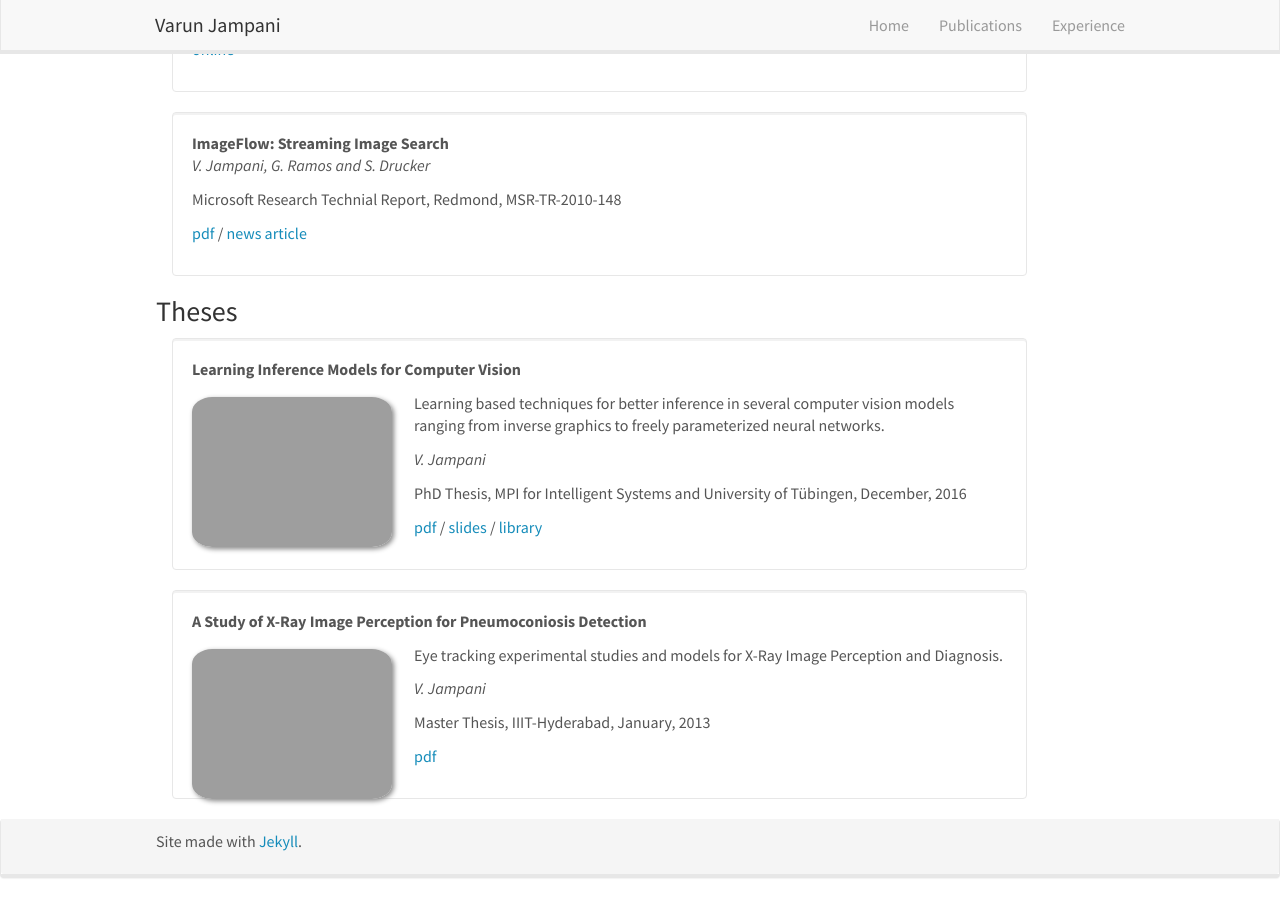
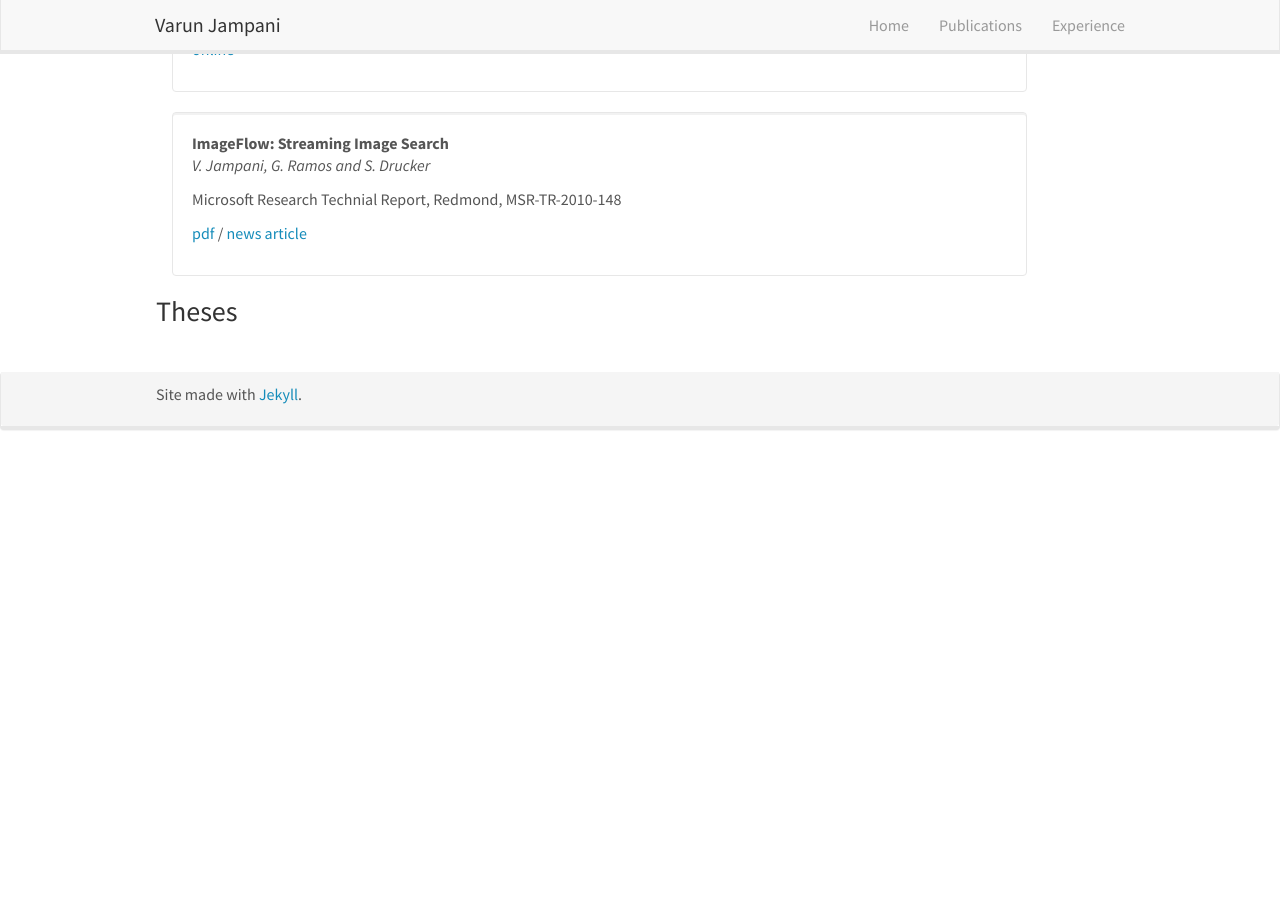
Before and after one commit to chhankyao/chhankyao.github.io, a Jekyll site: the page built from _pages/publications.md, in a window 1280 px wide and 900 px high, scrolled down 13584 px. Built offline with Jekyll 4.4.1, drawn with Linux system fonts in a browser that asks for light colours; nearby versions of some CDN libraries; after the commit the page ends 14036 px from its top, so only the background shows below that.

Commit message:
first commit

````diff
--- a/_data/theseslist.yml
+++ /dev/null
@@ -1,27 +0,0 @@
-- title: Learning Inference Models for Computer Vision
-  image: phd_thesis_teaser.png
-  description:
-    Learning based techniques for better inference in several computer vision models ranging from inverse graphics to freely parameterized neural networks.
-  authors: V. Jampani
-  venue: PhD Thesis, MPI for Intelligent Systems and University of T&uuml;bingen, December, 2016
-  number_link: 3
-  link1:
-    url: https://varunjampani.github.io/papers/jampani16_phd_thesis.pdf
-    display: pdf
-  link2:
-    url: https://varunjampani.github.io/papers/phd_thesis_slides.pdf
-    display: slides
-  link3:
-    url: https://publikationen.uni-tuebingen.de/xmlui/handle/10900/76486
-    display: library
-
-- title: A Study of X-Ray Image Perception for Pneumoconiosis Detection
-  image: ms_thesis_teaser.png
-  description:
-    Eye tracking experimental studies and models for X-Ray Image Perception and Diagnosis.
-  authors: V. Jampani
-  venue: Master Thesis, IIIT-Hyderabad, January, 2013
-  number_link: 1
-  link1:
-    url: http://files.is.tue.mpg.de/vjampani/jampani13_MSTHESIS.pdf
-    display: pdf
--- a/_pages/publications.md
+++ b/_pages/publications.md
@@ -1,7 +1,7 @@
 ---
-title: "Varun Jampani - Publications"
+title: "Chun-Han (Hank) Yao - Publications"
 layout: gridlay
-excerpt: "Varun Jampani -- Publications."
+excerpt: "Chun-Han (Hank) Yao -- Publications."
 sitemap: false
 permalink: /publications/
 ---
--- a/_pages/scops.md
+++ /dev/null
@@ -1,73 +0,0 @@
----
-title: "Varun Jampani - SCOPS"
-layout: gridlay
-excerpt: "Varun Jampani: SCOPS"
-sitemap: false
-permalink: /scops/
----
-
-[comment]: Title
-<h2 align="center"> SCOPS: Self-Supervised Co-Part Segmentation </h2>
-<p>&nbsp;</p>
-
-[comment]: Authors
-<p style="text-align: center;">
-<a href="https://hfslyc.github.io" style="color: #CC0000"> Wei-Chih Hung </a>
-&nbsp;&nbsp;&nbsp;&nbsp;&nbsp;&nbsp;
-<a href="http://varunjampani.github.io" style="color: #CC0000"> Varun Jampani </a>
-&nbsp;&nbsp;&nbsp;&nbsp;&nbsp;&nbsp;
-<a href="https://www.sifeiliu.net/" style="color: #CC0000"> Sifei Liu </a>
-&nbsp;&nbsp;&nbsp;&nbsp;&nbsp;&nbsp;
-<a href="https://research.nvidia.com/person/pavlo-molchanov" style="color: #CC0000"> Pavlo Molchanov </a>
-&nbsp;&nbsp;&nbsp;&nbsp;&nbsp;&nbsp;
-<a href="http://faculty.ucmerced.edu/mhyang/" style="color: #CC0000"> Ming-Hsuan Yang </a>
-&nbsp;&nbsp;&nbsp;&nbsp;&nbsp;&nbsp;
-<a href="http://jankautz.com/" style="color: #CC0000"> Jan Kautz </a>
-</p>
-<p>&nbsp;</p>
-
-[comment]: Abstract
-<h3> Abstract </h3>
-Parts provide a good intermediate representation of objects that is robust with respect to the camera, pose and appearance variations. Existing works on part segmentation is dominated by supervised approaches that rely on large amounts of manual annotations and can not generalize to unseen object categories. We propose a self-supervised deep learning approach for part segmentation, where we devise several loss functions that aids in predicting part segments that are geometrically concentrated, robust to object variations and are also semantically consistent across different object instances. Extensive experiments on different types of image collections demonstrate that our approach can produce part segments that adhere to object boundaries and also more semantically consistent across object instances compared to existing self-supervised techniques.
-
-<center>
-<figure>
-		<div id="projectid">
-    <img src="{{ site.url }}{{ site.baseurl }}/images/projectpic/scops_results.png" width="900px" />
-		</div>
-		<br />
-    <figcaption>
-				Sample part segmentation obtained by SCOPS on different types of image collections: (left) unaligned faces from CelebA, (middle) birds from CUB and (right) horses from PASCAL VOC dataset images, showing that SCOPS can be robust to appearance, viewpoint and pose variations.
-    </figcaption>
-</figure>
-</center>
-
-[comment]: Paper
-<h3> Paper </h3>
-- Paper: <a href="{{ site.url }}{{ site.baseurl }}/papers/hung19_SCOPS.pdf" style="color: #CC0000"> PDF </a>
-- Supplementary: <a href="{{ site.url }}{{ site.baseurl }}/papers/hung19_SCOPS_supp.pdf" style="color: #CC0000"> PDF </a>
-
-<!-- - Poster: <a href="https://ps.is.tuebingen.mpg.de/uploads_file/attachment/attachment/279/cvpr_poster.pdf" style="color: #CC0000"> PDF </a> -->
-
-Please consider citing if you make use of this work and/or the corresponding code:
-
-```
-@inproceedings{hung:CVPR:2019,
-	title = {SCOPS: Self-Supervised Co-Part Segmentation},
-	author = {Hung, Wei-Chih and Jampani, Varun and Liu, Sifei and Molchanov, Pavlo and Yang, Ming-Hsuan and Kautz, Jan},
-	booktitle = {IEEE Conf. on Computer Vision and Pattern Recognition (CVPR)},
-	month = june,
-	year = {2019}
-}
-```
-
-[comment]: Code
-<h3> Code </h3>
-SCOPS is implemented using <a href="https://pytorch.org/" style="color: #CC0000">pytorch</a> neural network framework. Code is available in this github repository:
-<a href="https://github.com/NVlabs/SCOPS" style="color: #CC0000">https://github.com/NVlabs/SCOPS</a>.
-
-[comment]: Video
-<h3> Video </h3>
-<center>
-<iframe width="900" height="500" src="https://www.youtube.com/embed/OeBhDK8mQa8" frameborder="0" allow="autoplay; encrypted-media" allowfullscreen></iframe>
-</center>
--- a/_pages/slide.md
+++ /dev/null
@@ -1,83 +0,0 @@
----
-title: "Varun Jampani - SLIDE"
-layout: gridlay
-excerpt: "Varun Jampani: SLIDE"
-sitemap: false
-permalink: /slide/
----
-
-[comment]: Title
-<h2 align="center"> SLIDE: Single Image 3D Photography <br> with Soft Layering and Depth-aware Inpainting </h2>
-<p>&nbsp;</p>
-
-[comment]: Authors
-<p style="text-align: center;">
-<a href="http://varunjampani.github.io" style="color: #CC0000"> Varun Jampani* </a>
-&nbsp;
-<a href="https://scholar.google.com/citations?user=eZQNcvcAAAAJ&hl=en" style="color: #CC0000"> Huiwen Chang* </a>
-&nbsp;
-<a href="https://www.linkedin.com/in/kyle-sargent-784006134" style="color: #CC0000"> Kyle Sargent </a>
-&nbsp;
-<a href="https://abhishekkar.info/" style="color: #CC0000"> Abhishek Kar </a>
-&nbsp;
-<a href="https://research.google/people/RichardTucker/" style="color: #CC0000"> Richard Tucker </a>
-&nbsp;
-<a href="https://research.google/people/107089/" style="color: #CC0000"> Michael Krainin </a>
-<br>
-<a href="https://www.linkedin.com/in/dominikkaeser" style="color: #CC0000"> Dominik Kaeser </a>
-&nbsp;
-<a href="https://billf.mit.edu/" style="color: #CC0000"> William T. Freeman </a>
-&nbsp;
-<a href="http://salesin.cs.washington.edu/" style="color: #CC0000"> David Salesin </a>
-&nbsp;
-<a href="https://homes.cs.washington.edu/~curless/" style="color: #CC0000"> Brian Curless </a>
-&nbsp;
-<a href="https://people.csail.mit.edu/celiu/" style="color: #CC0000"> Ce Liu </a>
-&nbsp;
-</p>
-<p style="text-align: center;"> Google </p>
-<p style="text-align: center;"> International Conference on Computer Vision (ICCV 2021, Oral) </p>
-
-[comment]: Abstract
-<h3> Abstract </h3>
-Single image 3D photography enables viewers to view a still image from novel viewpoints. Recent approaches combine monocular depth networks with inpainting networks to achieve compelling results. A drawback of these techniques is the use of hard depth layering, making them unable to model intricate appearance details such as thin hair-like structures. We present SLIDE, a modular and unified system for single image 3D photography that uses a simple yet effective soft layering strategy to better preserve appearance details in novel views. In addition, we propose a novel depth-aware training strategy for our inpainting module, better suited for the 3D photography task. The resulting SLIDE approach is modular, enabling the use of other components such as segmentation and matting for improved layering. At the same time, SLIDE uses an efficient layered depth formulation that only requires a single forward pass through the component networks to produce high quality 3D photos. Extensive experimental analysis on three view-synthesis datasets, in combination with user studies on in-the-wild image collections, demonstrate superior performance of our technique in comparison to existing strong baselines while being conceptually much simpler.
-
-<center>
-<figure>
-		<div id="projectid">
-    <img src="{{ site.url }}{{ site.baseurl }}/images/projectpic/slide_teaser.png" width="900px" />
-		</div>
-		<br />
-    <figcaption>
-		Single image view synthesis with SLIDE (Ours) show better preservation of hair structures compared to that of <a href="https://shihmengli.github.io/3D-Photo-Inpainting/">3D-Photo</a>.
-    We also show the novel view (Ours-No-BG) where the background (BG) layer is greyed-out
-    to showcase our soft layering.
-    </figcaption>
-</figure>
-</center>
-
-[comment]: Paper
-<h3> Paper </h3>
-- Paper: <a href="https://arxiv.org/abs/2109.01068" style="color: #CC0000"> arXiv </a>
-- Supplementary: <a href="{{ site.url }}{{ site.baseurl }}/papers/jampani21_SLIDE_supp.pdf" style="color: #CC0000"> PDF </a>
-
-[comment]: Video Summary
-<h3> Video Summary </h3>
-<center>
-<iframe width="900" height="500" src="https://youtube.com/embed/RQio7q-ueY8" frameborder="0" allow="autoplay; encrypted-media" allowfullscreen></iframe>
-</center>
-
-[comment]: Visual Results
-<h3> Video Results </h3>
-<h4>Click <a href="https://varunjampani.github.io/slide_visual_results.html" style="color: #CC0000">here</a> for side-by-side results of different techniques.</h4>
-
-[comment]: Citation
-<h3> Citation </h3>
-```
-@inproceedings{jampani:ICCV:2021,
-	title = {SLIDE: Single Image 3D Photography with Soft Layering and Depth-aware Inpainting},
-	author = {Jampani, Varun and Chang, Huiwen and Sargent, Kyle and Kar, Abhishek and Tucker, Richard and Krainin, Michael and Kaeser, Dominik and Freeman, William T and Salesin, David and Curless, Brian and Liu, Ce},
-	booktitle={Proceedings of the IEEE International Conference on Computer Vision},
-  year={2021}
-}
-```
--- a/_pages/ssn.md
+++ /dev/null
@@ -1,73 +0,0 @@
----
-title: "Varun Jampani - SSN"
-layout: gridlay
-excerpt: "Varun Jampani: SSN"
-sitemap: false
-permalink: /ssn/
----
-
-[comment]: Title
-<h2 align="center"> Superpixel Sampling Networks </h2>
-<p>&nbsp;</p>
-
-[comment]: Authors
-<p style="text-align: center;">
-<a href="http://varunjampani.github.io" style="color: #CC0000"> Varun Jampani </a>
-&nbsp;&nbsp;&nbsp;&nbsp;&nbsp;&nbsp;&nbsp;&nbsp;&nbsp;
-<a href="http://research.nvidia.com/person/deqing-sun" style="color: #CC0000"> Deqing Sun </a>
-&nbsp;&nbsp;&nbsp;&nbsp;&nbsp;&nbsp;&nbsp;&nbsp;&nbsp;
-<a href="http://mingyuliu.net/" style="color: #CC0000"> Ming-Yu Liu </a>
-&nbsp;&nbsp;&nbsp;&nbsp;&nbsp;&nbsp;&nbsp;&nbsp;&nbsp;
-<a href="http://faculty.ucmerced.edu/mhyang/" style="color: #CC0000"> Ming-Hsuan Yang </a>
-&nbsp;&nbsp;&nbsp;&nbsp;&nbsp;&nbsp;&nbsp;&nbsp;&nbsp;
-<a href="http://jankautz.com/" style="color: #CC0000"> Jan Kautz </a>
-</p>
-<p>&nbsp;</p>
-
-[comment]: Abstract
-<h3> Abstract </h3>
-Superpixels provide an efficient low/mid-level representation of image data, which greatly reduces the number of image primitives for subsequent vision tasks. While various superpixel computation models exist, they are not differentiable, making them difficult to integrate into otherwise end-to-end trainable deep neural networks. In this work, we develop a new differentiable model for superpixel sampling that better leverages deep networks for learning superpixel segmentation. The resulting "Superpixel Sampling Network" (SSN) is end-to-end trainable, which allows learning task-specific superpixels with flexible loss functions and has fast runtime. Extensive experimental analysis indicates that SSNs not only outperforms existing superpixel algorithms on traditional segmentation benchmarks, but can also learns superpixels for other tasks. In addition, SSNs can be easily integrated into downstream deep networks resulting in performance improvements.
-
-<center>
-<figure>
-		<div id="projectid">
-    <img src="{{ site.url }}{{ site.baseurl }}/images/projectpic/ssn_illustration.png" width="900px" />
-		</div>
-
-    <figcaption>
-		<br>
-				Overview of Superpixel Sampling Networks. A given image is first passed onto a deep network that extracts features at each pixel, which are then used by differentiable SLIC to generate the superpixels. Shown here are a couple of example SSN generated task-specific superpixels for semantic segmentation and optical flow.
-    </figcaption>
-</figure>
-</center>
-
-[comment]: Paper
-<h3> Paper </h3>
-
-- Paper: <a href="{{ site.url }}{{ site.baseurl }}/papers/jampani18_SSN.pdf" style="color: #CC0000"> PDF </a>
-- Supplementary: <a href="{{ site.url }}{{ site.baseurl }}/papers/jampani18_SSN_supp.pdf" style="color: #CC0000"> PDF </a>
-
-<!-- - Poster: <a href="https://ps.is.tuebingen.mpg.de/uploads_file/attachment/attachment/279/cvpr_poster.pdf" style="color: #CC0000"> PDF </a> -->
-
-Please consider citing if you make use of this work and/or the corresponding code:
-
-```
-@inproceedings{jampani:ssn:2018,
-	title = {Superpixel Sampling Networks},
-	author = {Jampani, Varun and Sun, Deqing and Liu, Ming-Yu and Yang, Ming-Hsuan and Kautz, Jan},
-	booktitle = {European Conference on Computer Vision (ECCV)},
-	month = September,
-	year = {2018}
-}
-```
-
-[comment]: Code
-<h3> Code </h3>
-We integrated superpixel sampling networks into <a href="http://caffe.berkeleyvision.org/" style="color: #CC0000"> Caffe </a> neural network framework. Code is available online in ths github repository:
-<a href="https://github.com/NVlabs/ssn_superpixels" style="color: #CC0000">https://github.com/NVlabs/ssn_superpixels</a>.
-
-[comment]: Video
-<h3> Video </h3>
-<center>
-<iframe width="900" height="500" src="https://www.youtube.com/embed/q37MxZolDck" frameborder="0" allow="autoplay; encrypted-media" allowfullscreen></iframe>
-</center>
--- a/_pages/vpn.md
+++ /dev/null
@@ -1,95 +0,0 @@
----
-title: "Varun Jampani - VPN"
-layout: gridlay
-excerpt: "Varun Jampani: VPN"
-sitemap: false
-permalink: /vpn/
----
-
-[comment]: Title
-<h2 align="center"> Video Propagation Networks </h2>
-<p>&nbsp;</p>
-
-[comment]: Authors
-<p style="text-align: center;">
-<a href="http://varunjampani.github.io" style="color: #CC0000"> Varun Jampani </a> &nbsp;&nbsp;&nbsp;&nbsp;&nbsp;&nbsp;&nbsp;&nbsp;&nbsp;&nbsp;&nbsp;&nbsp;&nbsp;&nbsp; <a href="http://ps.is.tuebingen.mpg.de/person/rgadde" style="color: #CC0000"> Raghudeep Gadde </a> &nbsp;&nbsp;&nbsp;&nbsp;&nbsp;&nbsp;&nbsp;&nbsp;&nbsp;&nbsp;&nbsp;&nbsp;&nbsp;&nbsp;<a href="http://files.is.tue.mpg.de/pgehler/" style="color: #CC0000"> Peter V. Gehler </a>
-</p>
-<p>&nbsp;</p>
-
-[comment]: Abstract
-<h3> Abstract </h3>
-In this paper we propose a technique that propagates information forward through video data. The method is conceptually simple and can be applied to tasks that require the propagation of structured information, such as semantic labels, based on video content. We propose a 'Video Propagation Network' that processes video frames in an adaptive manner. The model is applied online: it propagates information forward without the need to access future frames other than the current ones. In particular, we combine two components, a temporal bilateral network for dense and video adaptive filtering, followed by a spatial network to refine features and increased flexibility. We present experiments on video object segmentation and semantic video segmentation and show increased performance comparing to the best previous task-specific methods, while having favorable runtime. Additionally we demonstrate our approach on an example regression task of propagating color in a grayscale video.
-
-<center>
-<figure>
-		<div id="projectid">
-    <img src="{{ site.url }}{{ site.baseurl }}/images/projectpic/bcl_vpn_illustration.png" width="900px" />
-		</div>
-    <figcaption>
-				Schematic of Bilateral Convolutional Layer, which forms the core of video propagation networks. Mask probabilities from previous frames are splatted on to the lattice positions defined by the image features. The splatted result is convolved with a 1 × 1 filter B, and the filtered result is sliced back to the original image space to get result for the present frame. Input and output can also be an intermediate CNN representations.
-    </figcaption>
-</figure>
-</center>
-
-[comment]: Paper
-<h3> Paper </h3>
-- Paper: <a href="{{ site.url }}{{ site.baseurl }}/papers/jampani17_VPN.pdf" style="color: #CC0000"> PDF </a>
-- Supplementary: <a href="{{ site.url }}{{ site.baseurl }}/papers/jampani17_VPN_supp.pdf" style="color: #CC0000"> PDF </a>
-
-<!-- - Poster: <a href="https://ps.is.tuebingen.mpg.de/uploads_file/attachment/attachment/279/cvpr_poster.pdf" style="color: #CC0000"> PDF </a> -->
-
-Please consider citing if you make use of this work and/or the corresponding code:
-
-```
-@inproceedings{jampani:vpn:2017,
-	title = {Video Propagation Networks},
-	author = {Jampani, Varun and Gadde, Raghudeep and Gehler, Peter V.},
-	booktitle = { IEEE Conf. on Computer Vision and Pattern Recognition (CVPR)},
-	month = july,
-	year = {2017}
-}
-```
-
-[comment]: Code
-<h3> Code </h3>
-We integrated video propagation network into <a href="http://caffe.berkeleyvision.org/" style="color: #CC0000"> Caffe </a> neural network framework. Code is available in this github repository:
-<a href="https://github.com/varunjampani/video_prop_networks" style="color: #CC0000"> https://github.com/varunjampani/video_prop_networks</a>.
-
-
-<h3> Usage </h3>
-
-The video propagation networks are generic and can be used for propagating any type of information across video frames. They are end-to-end trainable and can be combined with any existing deep network. The main use of VPNs in comparison to standard spatio-temporal CNNs is that VPNs can enable long-range pixel/superpixel connections while being computationally fast. In this paper, we experimented with label propagation (foreground or semantic labels) and colour propagation. See experiments in the paper and the corresponding <a href="https://github.com/varunjampani/video_prop_networks" style="color: #CC0000"> codes</a>.
-
-An example color propagation:
-
-<center>
-<figure>
-		<div id="projectid">
-    <img src="{{ site.url }}{{ site.baseurl }}/images/projectpic/color_propagation.png" width="800px" />
-		<p> &nbsp; </p>
-		</div>
-    <figcaption>
-		<b>
-			Input grayscale video frames and corresponding ground-truth (GT) color images together with color predictions of Levin et al. (2004) and VPN-Stage1 models.
-		</b>
-    </figcaption>
-</figure>
-</center>
-
-A couple of examples for object mask propagation:
-
-<center>
-<figure>
-		<div id="projectid">
-    <img src="{{ site.url }}{{ site.baseurl }}/images/projectpic/video_seg_visuals.png" width="800px" />
-		<p> &nbsp; </p>
-		</div>
-    <figcaption>
-		<b>
-			Shown are the different frames in example videos with the corresponding ground truth (GT) masks, predictions from BVS [M&auml;rki et al. 2016], OFL [Tsai et al. 2016], VPN (VPN- Stage2) and VPN-DLab (VPN-DeepLab) models.
-		</b>
-    </figcaption>
-</figure>
-</center>
-
-<p> &nbsp; </p>
````
Also changed, not shown: _pages/allnews.md (+1 -1 lines), _pages/codes.md (+2 -2 lines), _pages/experience.md (+2 -2 lines), _pages/home.md (+2 -2 lines), images/profile_photo.jpg (renamed from profile_photo.jpg).
